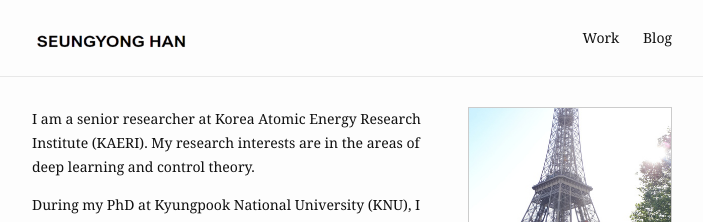
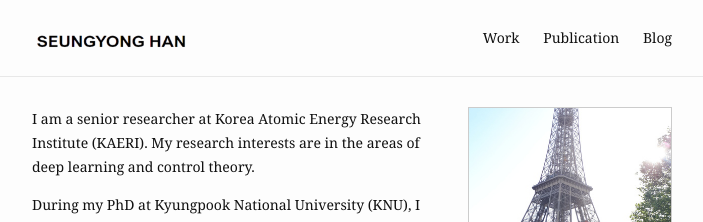
Before and after one commit to seungyong-han/seungyong-han.github.io, a Jekyll site: the page built from index.md, in a window 1280 px wide. Shown: the top 222 px of the page, without its empty margins (288-991 px from the left). Built offline with Jekyll 4.4.1, drawn with Linux system fonts in a browser that asks for light colours.

Commit message:
Update _config.yml

```diff
--- a/_config.yml
+++ b/_config.yml
@@ -12,6 +12,7 @@ google_analytics: "UA-121636368-3"
 header:
   pages:
     - name: Work
+    - name: Publication
     - name: Blog
 
 footer:
```
